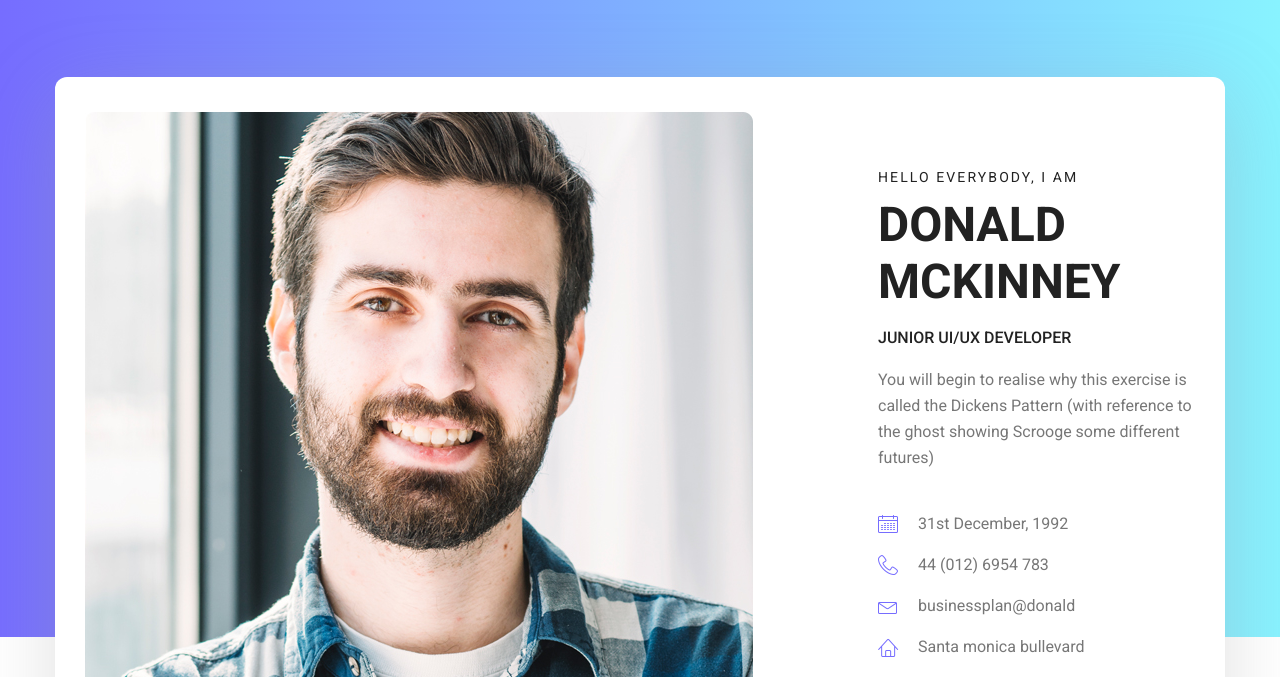
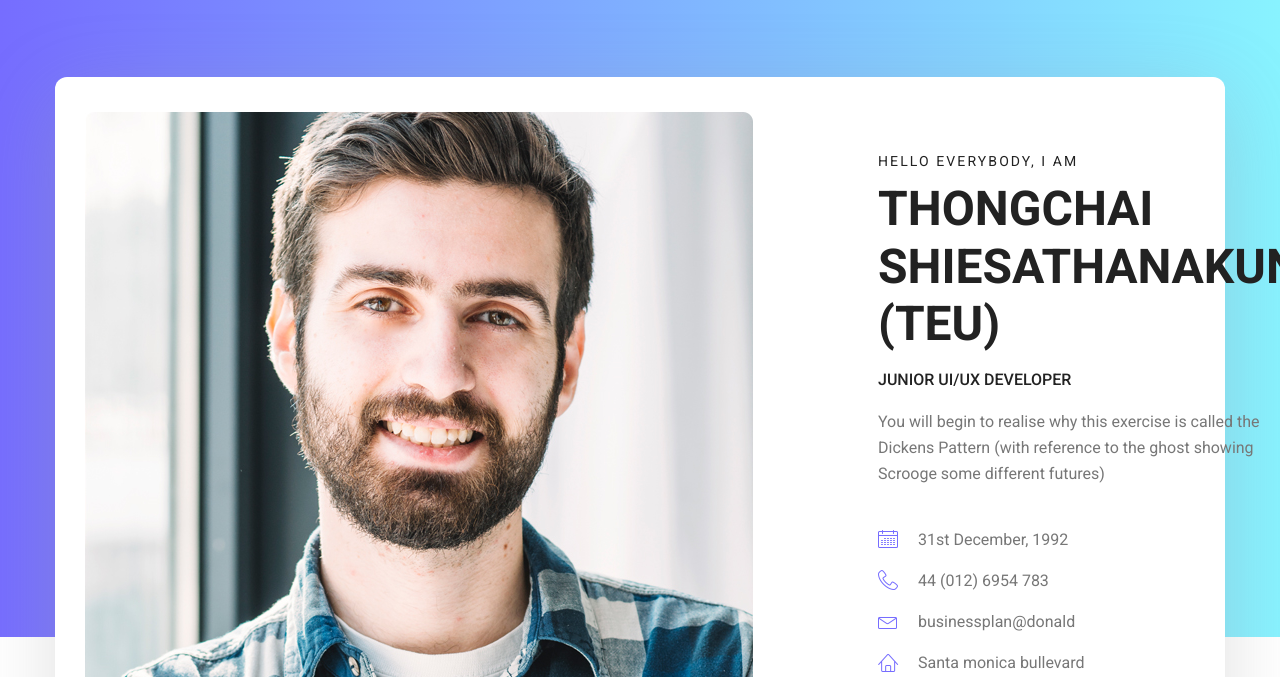
Before and after one commit to thongchaishies/thongchai.shies.github.io, a plain HTML site: page index.html in a window 1280 px wide. Shown: the part 123-800 px from the top of the page. Drawn offline with Linux system fonts and the light colour scheme.

Commit message:
Update index
Edit name

```diff
--- a/index.html
+++ b/index.html
@@ -75,7 +75,7 @@
 							<div class="media-body">
 								<div class="personal_text">
 									<h6>Hello Everybody, i am</h6>
-									<h3>Donald McKinney</h3>
+									<h3>Thongchai Shiesathanakun (TEU)</h3>
 									<h4>Junior UI/UX Developer</h4>
 									<p>You will begin to realise why this exercise is called the Dickens Pattern (with reference to the ghost showing Scrooge some different futures)</p>
 									<ul class="list basic_info">
```
